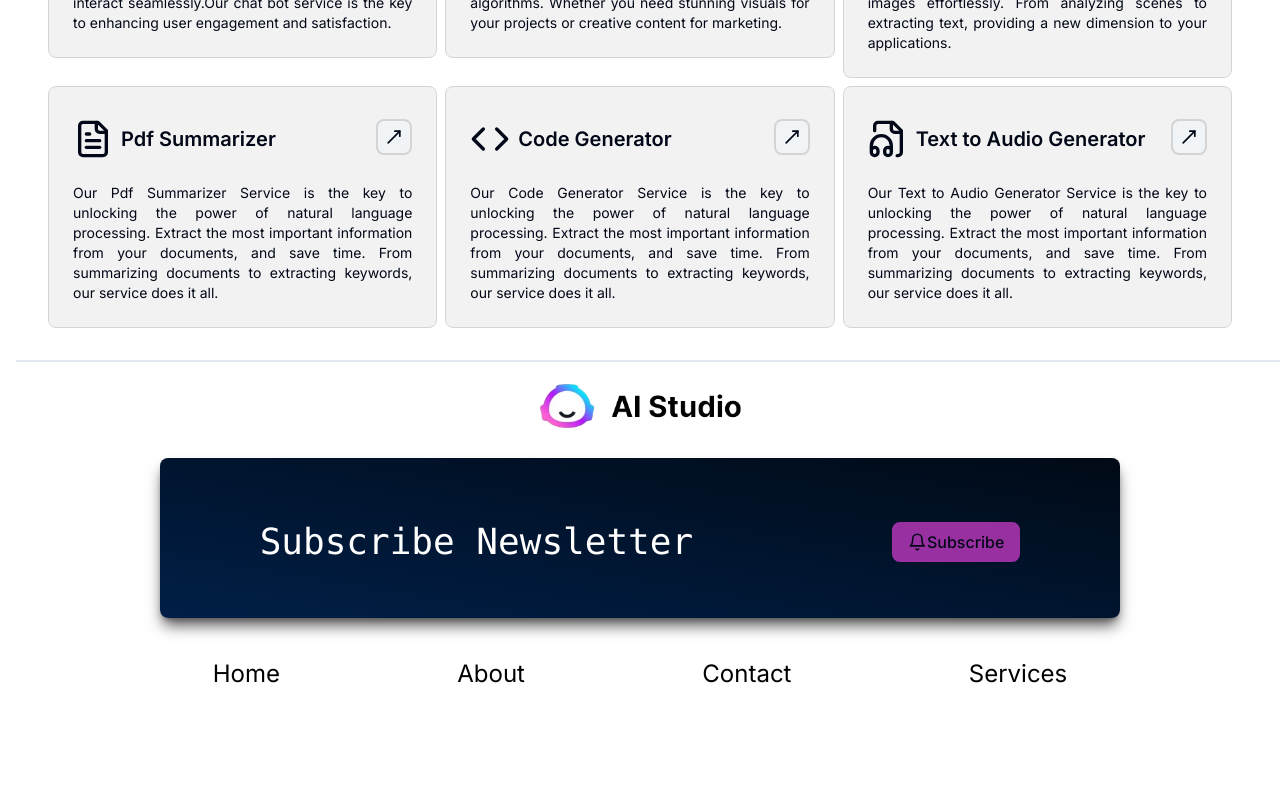
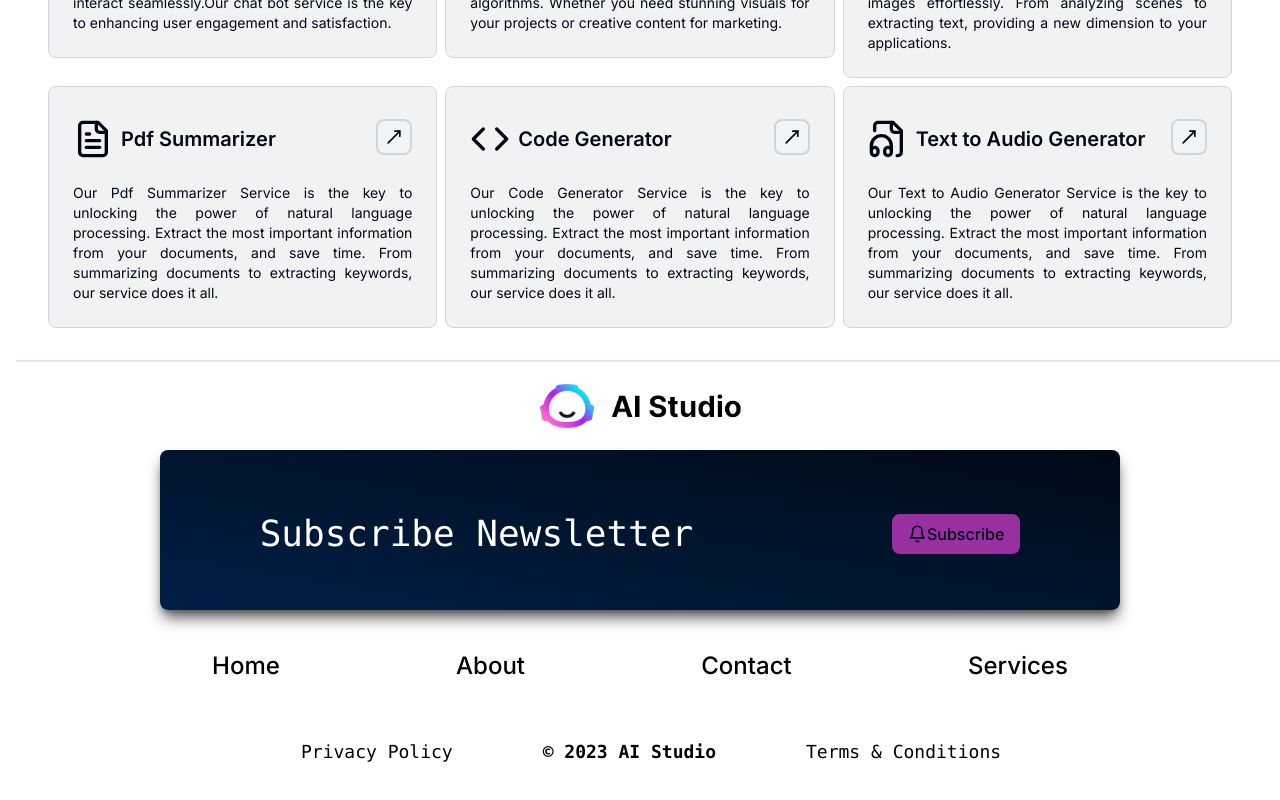
Before and after one commit to Prajwal-ak-0/saas, a Next.js app: page / in a window 1280 px wide. Shown: the part 236-1036 px from the top of the page. Built offline with nearby package versions, Linux system fonts and the light colour scheme.

Commit message:
Footer 1.6

```diff
--- a/app/globals.css
+++ b/app/globals.css
@@ -74,3 +74,12 @@
     @apply bg-background text-foreground;
   }
 }
+
+/* Add these classes to your Tailwind CSS styles */
+.modal-content {
+  @apply absolute top-1/2 left-1/2 transform -translate-x-1/2 -translate-y-1/2;
+}
+
+.modal-overlay {
+  @apply fixed inset-0 bg-black bg-opacity-20 backdrop-filter backdrop-blur-sm;
+}
--- a/components/Footer.tsx
+++ b/components/Footer.tsx
@@ -1,19 +1,72 @@
-import React from 'react'
+"use client"
+
+import React, { useState } from 'react'
 import Logo from "./Logo";
 import Image from 'next/image';
 import { Button } from './ui/button';
 import { Bell, BellRing } from 'lucide-react';
 import { Separator } from './ui/separator';
+import Modal from './FooterModal';
 
 const Footer = () => {
-  const [isSubscribed, setIsSubscribed] = React.useState(false);
+  const [isSubscribed, setIsSubscribed] = useState(false);
+
+  const [isPrivacyPolicyOpen, setPrivacyPolicyOpen] = useState(false);
+  const [isTermsAndConditionsOpen, setTermsAndConditionsOpen] = useState(false);
 
   const toggleSubscribe = () => {
     setIsSubscribed(!isSubscribed);
   }
 
+  const handlePrivacyPolicyClick = () => {
+    setPrivacyPolicyOpen(true);
+  };
+
+  const handleTermsAndConditionsClick = () => {
+    setTermsAndConditionsOpen(true);
+  };
+
+  const handlePrivacyPolicyClose = () => {
+    setPrivacyPolicyOpen(false);
+  };
+
+  const handleTermsAndConditionsClose = () => {
+    setTermsAndConditionsOpen(false);
+  };
+
+  const privacyPolicyContent = `
+  <div class="mb-4">
+    <h3 class="text-xl font-semibold mb-2">Introduction</h3>
+    <p class="text-gray-700">
+    Welcome to [Your Project Name]! This Privacy Policy describes how your personal information is collected, used, and shared when you visit or make a purchase from [Your Website/Service/App Name] (the "Site").
+    </p>
+  </div>
+
+  <div class="mb-4">
+    <h3 class="text-xl font-semibold mb-2">Personal Information We Collect:
+    </h3>
+    <p class="text-gray-700">
+    When you visit the Site, we automatically collect certain information about your device, including information about your web browser, IP address, time zone, and some of the cookies that are installed on your device.
+    </p>
+  </div>
+
+  <div class="mb-4">
+    <h3 class="text-xl font-semibold mb-2">How Do Sharing Your Personal Information:
+    </h3>
+    <p class="text-gray-700">
+    We share your personal information with third parties to help us use your personal information, as described above. For example, we use [Third Party Service] to power our online store.
+    </p>
+  </div>
+`;
+
+
+  const termsAndConditionsContent = `
+    Insert your terms and conditions content here.
+    Include information about user responsibilities, usage policies, etc.
+  `;
+
   return (
-    <div className='h-[75vh] w-full '>
+    <div className='h-[70vh] w-full '>
       <Separator className='shadow-2xl mx-4 h-[2px]' />
       <div className="flex flex-col">
         <div className="flex items-center justify-center">
@@ -26,8 +79,8 @@ const Footer = () => {
           />
         </div>
 
-        <div className="w-3/4 mt-2 h-40 bg-gradient-to-tr from-[#001f47] to-[#010a16] mx-auto rounded-lg shadow-lg shadow-neutral-600 hover:shadow-xl hover:shadow-neutral-700">
-          <div className="flex justify-around my-16">
+        <div className="w-3/4 sm:h-40 h-28 bg-gradient-to-tr from-[#001f47] to-[#010a16] mx-auto rounded-lg shadow-lg shadow-neutral-600 hover:shadow-xl hover:shadow-neutral-700">
+          <div className="flex justify-around sm:my-16 my-10">
             <h1 className='text-white font-mono md:text-4xl sm:text-2xl my-auto'>
               Subscribe Newsletter
             </h1>
@@ -49,40 +102,59 @@ const Footer = () => {
           </div>
         </div>
 
-        <div className="w-full px-16 md:px-32 mt-10">
+        <div className="w-full px-16 md:px-32 sm:mt-10 mt-6">
           <div className="flex max-sm:flex-col mx-auto  justify-around gap-2 items-center">
-            <h1 className='text-black md:text-2xl sm:text-lg my-auto hover:cursor-pointer hover:shadow-neutral-300' >
+            <h1 className='text-black md:text-2xl sm:text-lg my-auto font-medium text-lg hover:cursor-pointer hover:shadow-neutral-300' >
               Home
             </h1>
-            <h1 className='text-black md:text-2xl sm:text-lg my-auto hover:cursor-pointer hover:shadow-neutral-300' >
+            <h1 className='text-black md:text-2xl sm:text-lg my-auto font-medium text-lg hover:cursor-pointer hover:shadow-neutral-300' >
               About
             </h1>
-            <h1 className='text-black md:text-2xl sm:text-lg my-auto hover:cursor-pointer hover:shadow-neutral-300' >
+            <h1 className='text-black md:text-2xl sm:text-lg my-auto font-medium text-lg hover:cursor-pointer hover:shadow-neutral-300' >
               Contact
             </h1>
-            <h1 className='text-black md:text-2xl sm:text-lg my-auto hover:cursor-pointer hover:shadow-neutral-300' >
+            <h1 className='text-black md:text-2xl sm:text-lg my-auto font-medium text-lg hover:cursor-pointer hover:shadow-neutral-300' >
               Services
             </h1>
           </div>
 
-          {/* <div className="flex justify-center mt-8">
-            <h1 className='text-black font-mono md:text-2xl sm:text-lg my-auto hover:cursor-pointer hover:shadow-neutral-300' >
-              Terms & Conditions
-            </h1>
+          <div className="flex md:pl-32 md:flex-row flex-col justify-around items-center  text-black p-4 sm:mt-10 mt-6">
+            <div>
+              <h1 onClick={handlePrivacyPolicyClick} className='font-mono md:text-md sm:text-lg my-auto hover:cursor-pointer hover:shadow-neutral-300'>
+                Privacy Policy
+              </h1>
+            </div>
+            <div>
+              <p className='font-mono max-md:hidden  md:text-lg font-semibold sm:text-sm my-auto'>
+                &copy; {new Date().getFullYear()} AI Studio
+              </p>
+            </div>
+            <div>
+              <h1 onClick={handleTermsAndConditionsClick} className='font-mono md:text-md sm:text-lg my-auto hover:cursor-pointer hover:shadow-neutral-300'>
+                Terms & Conditions
+              </h1>
+            </div>
+            <div>
+              <p className='md:hidden font-mono mt-12 md:text-2xl sm:text-lg my-auto'>
+                &copy; {new Date().getFullYear()} AI Studio
+              </p>
+            </div>
+            <Modal
+              isOpen={isPrivacyPolicyOpen}
+              onRequestClose={handlePrivacyPolicyClose}
+              title="Privacy Policy"
+              content={privacyPolicyContent}
+            />
 
-            <div className="">
-              Contact
-            </div>
+            {/* Terms and Conditions Modal */}
+            <Modal
+              isOpen={isTermsAndConditionsOpen}
+              onRequestClose={handleTermsAndConditionsClose}
+              title="Terms and Conditions"
+              content={termsAndConditionsContent}
+            />
+          </div>
 
-            <h1 className='text-black font-mono md:text-2xl sm:text-lg my-auto hover:cursor-pointer hover:shadow-neutral-300' >
-              Privacy Policy
-            </h1>
-
-            <h1 className='text-black font-mono md:text-2xl sm:text-lg my-auto hover:cursor-pointer hover:shadow-neutral-300' >
-              FAQ
-            </h1>
-
-          </div> */}
         </div>
       </div>
     </div >
--- /dev/null
+++ b/components/FooterModal.tsx
@@ -0,0 +1,35 @@
+import ReactModal from 'react-modal';
+import { useState } from 'react';
+
+interface ModalProps {
+  isOpen: boolean;
+  onRequestClose: () => void;
+  title: string;
+  content: string;
+}
+
+const Modal: React.FC<ModalProps> = ({ isOpen, onRequestClose, title, content }) => {
+  return (
+    <ReactModal
+      isOpen={isOpen}
+      onRequestClose={onRequestClose}
+      contentLabel={title}
+      ariaHideApp={false}
+      className="modal-content"
+      overlayClassName="modal-overlay"
+    >
+      <div className="w-full h-1/2 bg-white rounded-lg shadow-lg p-4 m-auto flex flex-col justify-center items-center">
+        <h2>{title}</h2>
+        <p>{content}</p>
+        <button
+          onClick={onRequestClose}
+          className="mt-4 px-4 py-2 bg-blue-500 text-white rounded hover:bg-blue-700 focus:outline-none focus:shadow-outline-blue active:bg-blue-800"
+        >
+          Close
+        </button>
+      </div>
+    </ReactModal>
+  );
+};
+
+export default Modal;
--- a/package.json
+++ b/package.json
@@ -30,6 +30,7 @@
     "react-hot-toast": "^2.4.1",
     "react-icons": "^4.12.0",
     "react-markdown": "^9.0.1",
+    "react-modal": "^3.16.1",
     "tailwind-merge": "^2.1.0",
     "tailwindcss-animate": "^1.0.7",
     "zod": "^3.22.4"
@@ -38,6 +39,7 @@
     "@types/node": "^20",
     "@types/react": "^18",
     "@types/react-dom": "^18",
+    "@types/react-modal": "^3.16.3",
     "autoprefixer": "^10.0.1",
     "eslint": "^8",
     "eslint-config-next": "14.0.4",
```
Also changed, not shown: 1 other file (tests, documents, lock files or other folders).
